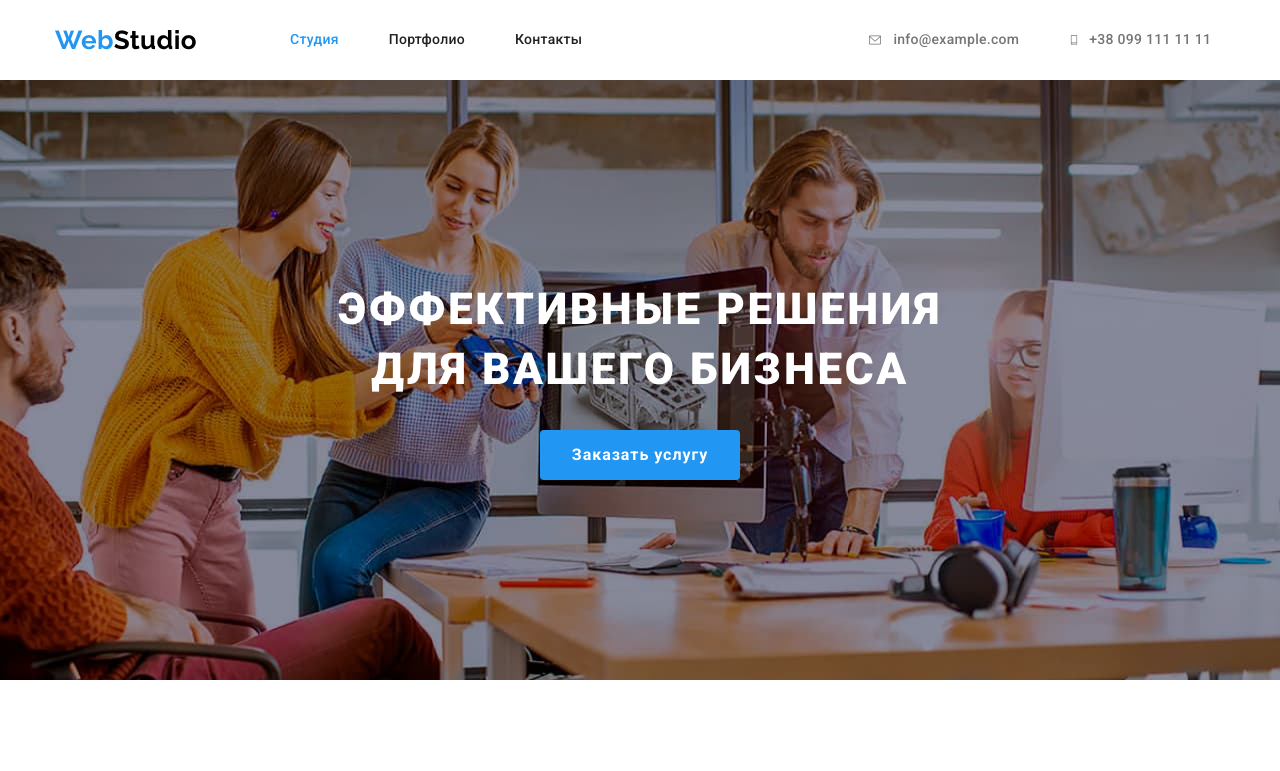
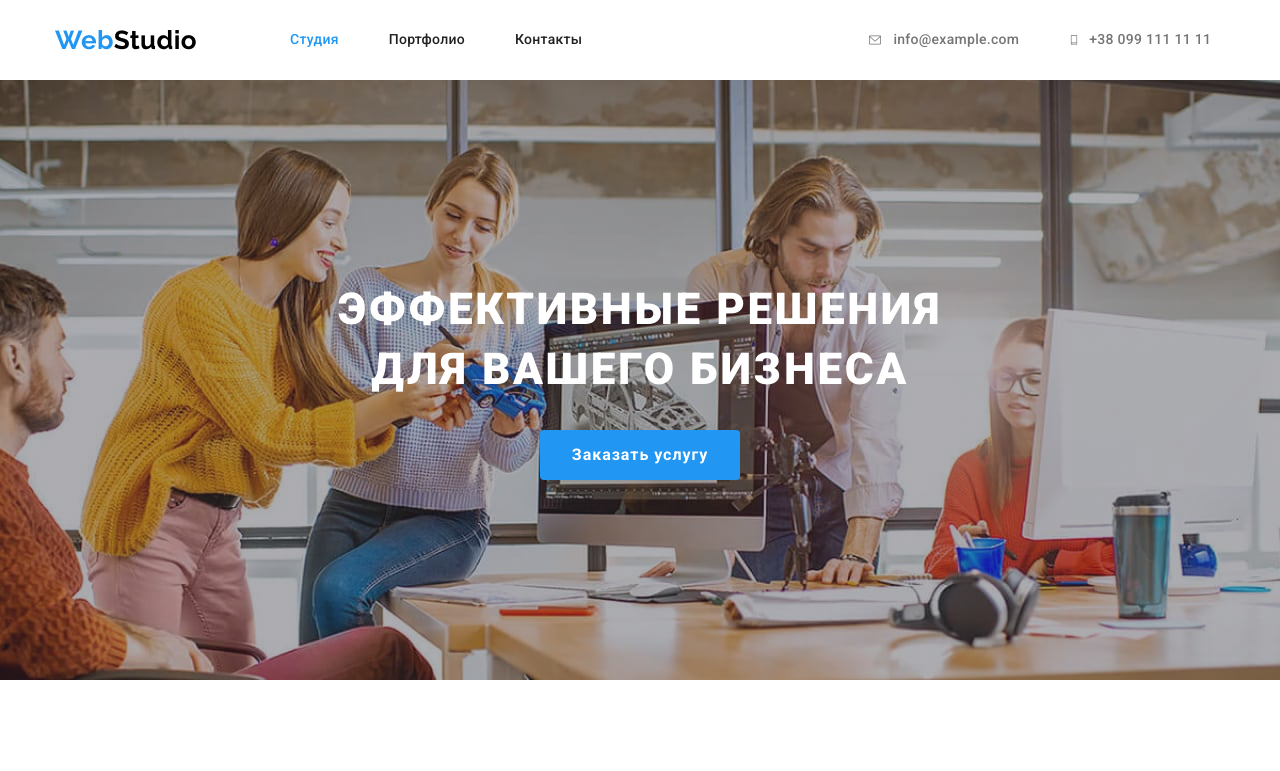
Before and after one commit to lesandre2020/goit-markup-hw-04, a plain HTML site: page index.html in a window 1280 px wide. Shown: the top 771 px of the page. Drawn offline with nearby package versions, Linux system fonts and the light colour scheme.

Commit message:
new 23 50

```diff
--- a/css/styles.css
+++ b/css/styles.css
@@ -408,7 +408,17 @@ main .buttons li {
 }
 
 .main-section {
-  background-image: url(../images/heder-img.jpg);
+  max-width: 1600px;
+  height: 600px;
+  margin-left: auto;
+  margin-right: auto;
+  background-size: cover;
+  background-image: linear-gradient(
+      to bottom left,
+      rgba(47, 48, 58, 0.4),
+      rgba(47, 48, 58, 0.4)
+    ),
+    url(../images/header-img.jpg);
   background-repeat: no-repeat;
   background-position: center center;
 }
```
Also changed, not shown: images/header-img.jpg (added), images/heder-img.jpg (deleted).
